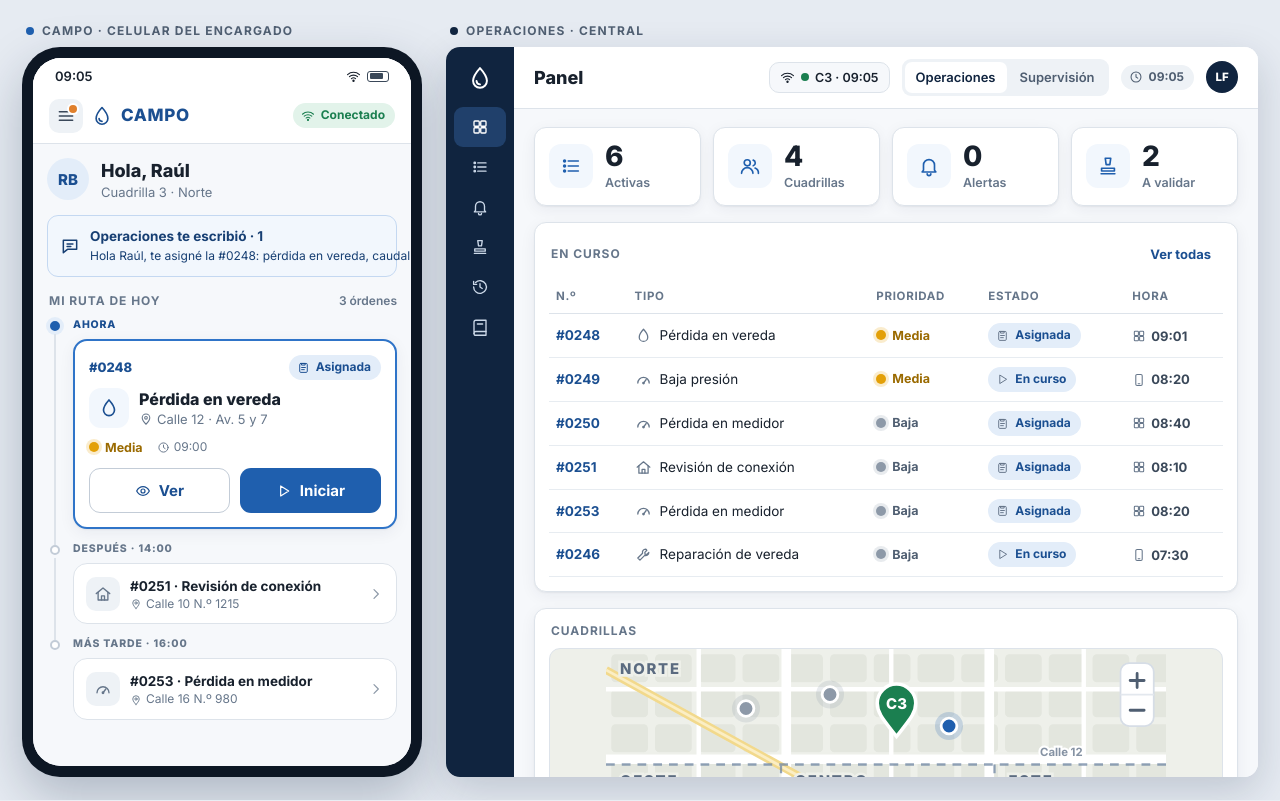
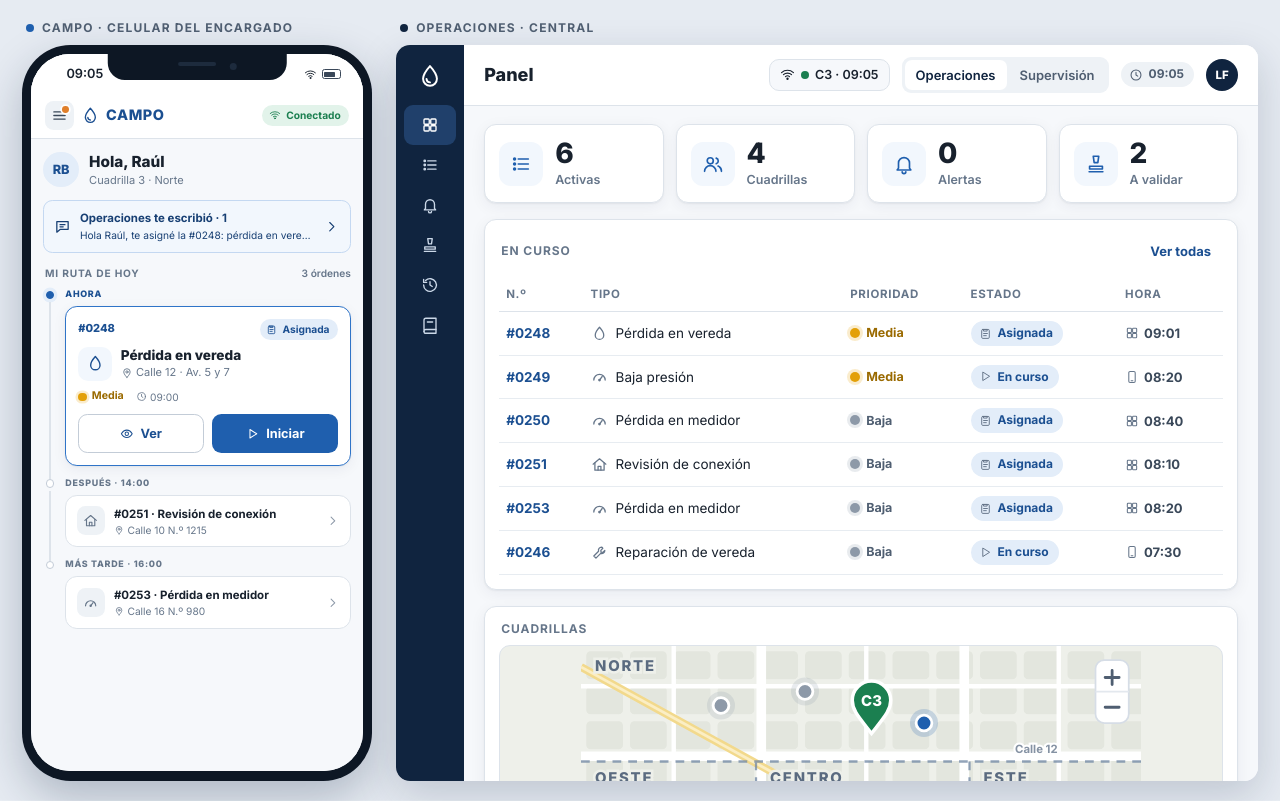
Before and after one commit to youthy-digital/CAMPO, a plain HTML site: page index.html in a window 1280 px wide. Drawn offline with Linux system fonts and the light colour scheme.

Commit message:
Celular a medida de iPhone 12 Pro y aviso de mensaje sin desbordes
- La pantalla del celular mide 390 × 844 (iPhone 12 Pro), con notch;
  en pantallas bajas se achica entero para que entre sin scroll.
- El aviso «Operaciones te escribió» corta el texto dentro de la caja.

Co-Authored-By: Claude Opus 5.5 <noreply@anthropic.com>
Claude-Session: https://claude.ai/code/session_01MMhjpf9eEwkn4hdTRgJQmQ

```diff
--- a/index.html
+++ b/index.html
@@ -782,6 +782,32 @@ body.pres .stage.split .col-d{max-width:1280px}
 .dotlg.red{background:#d93025;box-shadow:0 0 0 3px rgba(217,48,37,.2)}
 .dotlg.gray{background:#8d99a8;box-shadow:0 0 0 3px rgba(141,153,168,.2)}
 .cmap svg{max-width:560px;margin:0 auto}
+/* aviso de mensaje nuevo: el texto se corta con puntos suspensivos dentro de la caja */
+.notice.tap{overflow:hidden}
+.notice.tap>div{flex:1;min-width:0}
+.notice.tap>div b{white-space:nowrap;overflow:hidden;text-overflow:ellipsis}
+.notice.tap .ellipsis{display:block;max-width:100%;overflow:hidden;white-space:nowrap;text-overflow:ellipsis}
+.notice.tap>.ic:last-child{flex:none}
+/* ===== Celular a medida de iPhone 12 Pro: pantalla de 390 × 844 ===== */
+.col-m{width:auto;flex:none}
+.phone,body.pres .phone{width:412px;height:866px;min-height:0;padding:11px;border-radius:57px}
+.phone .screen{border-radius:46px}
+.statusbar{position:relative;height:47px;padding:0 26px 0 36px;font-size:15px;font-weight:600;align-items:center}
+.statusbar .clk{width:54px;text-align:center}
+.notch{position:absolute;left:50%;top:0;transform:translateX(-50%);width:210px;height:30px;background:#0d1724;border-radius:0 0 20px 20px}
+.notch::after{content:"";position:absolute;right:58px;top:10px;width:9px;height:9px;border-radius:50%;background:#1d2b3d}
+.notch::before{content:"";position:absolute;left:50%;top:9px;transform:translateX(-50%);width:44px;height:5px;border-radius:3px;background:#1d2b3d}
+body.embed .notch{display:none}
+body.embed .statusbar{height:auto;padding:9px 22px 5px;font-size:13px}
+body.embed .statusbar .clk{width:auto}
+@media (max-width:760px){
+  .notch{display:none}
+  .statusbar{height:auto;padding:9px 22px 5px;font-size:13px}
+  .phone,body.pres .phone{width:100%;height:calc(100vh - 96px);border-radius:0;padding:0}
+  body.pres .phone{height:calc(100vh - 40px)}
+  .phone .screen{border-radius:0}
+  .col-m{width:100%}
+}
 
 </style>
 </head>
@@ -1552,6 +1578,15 @@ function crewMapSVG(o) {
   }
   function scrollEnd(side) { var el = document.querySelector('[data-pane="' + side + '"] [data-sk]'); if (el) el.scrollTop = el.scrollHeight; }
   var lastRoutes = {}, lastThread = {};
+  var PHONE_H = 866; // 844 de pantalla (iPhone 12 Pro: 390 × 844) + marco de 11 px
+  function fitPhone() {
+    var ph = document.querySelector('.phone'), df = document.querySelector('.deskframe');
+    if (!ph) { if (df) df.style.height = ''; return; }
+    if (embedSide || window.innerWidth < 760) { ph.style.zoom = ''; if (df) df.style.height = ''; return; }
+    var z = Math.max(0.6, Math.min(1, (window.innerHeight - (PRES ? 64 : 104)) / PHONE_H));
+    ph.style.zoom = z;
+    if (df) df.style.height = Math.round(PHONE_H * z) + 'px';
+  }
   function render() {
     var app = document.getElementById('app');
     var scrolls = {};
@@ -1576,6 +1611,7 @@ function crewMapSVG(o) {
       if (lastThread[sd] !== key) { var sc = sd === 'm' ? th.closest('[data-sk]') : th; if (sc) sc.scrollTop = sc.scrollHeight; lastThread[sd] = key; }
     });
     renderModal();
+    fitPhone();
     document.body.classList.toggle('no-anim', videoMode);
   }
 
@@ -1608,7 +1644,7 @@ function crewMapSVG(o) {
     var top = ['inicio', 'incidencia', 'asistente', 'historial', 'criterios'].indexOf(r) >= 0; // el chat lleva flecha para volver a Inicio
     var titles = { inicio: '', incidencia: 'Orden #0248', chat: 'Chat · Operaciones', asistente: 'Asistente', historial: 'Historial', criterios: 'Criterios', caso: 'Caso #' + (S.m.id || ''), resultado: 'Resultado', cierre: 'Cierre #0248', cambio: 'Registrar cambio', orden2: 'Orden #' + (S.m.id || '') };
     var h = '<div class="mapp">';
-    h += '<div class="statusbar"><span>' + now() + '</span><span class="r"><button class="sigbtn" data-a="toggleNet" title="' + (S.online ? 'Cortar la señal' : 'Recuperar la señal') + '" aria-label="' + (S.online ? 'Cortar la señal' : 'Recuperar la señal') + '">' + (S.online ? icon('wifi', 15) : icon('wifiOff', 15)) + '</button><span class="batt"></span></span></div>';
+    h += '<div class="statusbar"><span class="clk">' + now() + '</span><span class="notch" aria-hidden="true"></span><span class="r"><button class="sigbtn" data-a="toggleNet" title="' + (S.online ? 'Cortar la señal' : 'Recuperar la señal') + '" aria-label="' + (S.online ? 'Cortar la señal' : 'Recuperar la señal') + '">' + (S.online ? icon('wifi', 15) : icon('wifiOff', 15)) + '</button><span class="batt"></span></span></div>';
     h += '<div class="mhead"><div class="row">';
     h += top ? '<button class="back burger" data-a="menu" aria-label="Abrir menú">' + icon('menu', 20) + ((unread || pend) && !S.menu ? '<span class="bdot"></span>' : '') + '</button>' : '<button class="back" data-a="mback" aria-label="Volver">' + icon('arrowLeft', 18) + '</button>';
     h += r === 'inicio' ? '<div class="t">' + icon('logo', 22) + 'CAMPO</div>' : '<span class="ttl">' + esc(titles[r] || '') + '</span>';
@@ -2250,6 +2286,7 @@ function crewMapSVG(o) {
     document.addEventListener('change', onChange);
     document.addEventListener('keydown', onKey);
     window.addEventListener('hashchange', applyHash);
+    window.addEventListener('resize', fitPhone);
     applyHash();
     render();
   }
--- a/source/styles.css
+++ b/source/styles.css
@@ -771,3 +771,29 @@ body.pres .stage.split .col-d{max-width:1280px}
 .dotlg.red{background:#d93025;box-shadow:0 0 0 3px rgba(217,48,37,.2)}
 .dotlg.gray{background:#8d99a8;box-shadow:0 0 0 3px rgba(141,153,168,.2)}
 .cmap svg{max-width:560px;margin:0 auto}
+/* aviso de mensaje nuevo: el texto se corta con puntos suspensivos dentro de la caja */
+.notice.tap{overflow:hidden}
+.notice.tap>div{flex:1;min-width:0}
+.notice.tap>div b{white-space:nowrap;overflow:hidden;text-overflow:ellipsis}
+.notice.tap .ellipsis{display:block;max-width:100%;overflow:hidden;white-space:nowrap;text-overflow:ellipsis}
+.notice.tap>.ic:last-child{flex:none}
+/* ===== Celular a medida de iPhone 12 Pro: pantalla de 390 × 844 ===== */
+.col-m{width:auto;flex:none}
+.phone,body.pres .phone{width:412px;height:866px;min-height:0;padding:11px;border-radius:57px}
+.phone .screen{border-radius:46px}
+.statusbar{position:relative;height:47px;padding:0 26px 0 36px;font-size:15px;font-weight:600;align-items:center}
+.statusbar .clk{width:54px;text-align:center}
+.notch{position:absolute;left:50%;top:0;transform:translateX(-50%);width:210px;height:30px;background:#0d1724;border-radius:0 0 20px 20px}
+.notch::after{content:"";position:absolute;right:58px;top:10px;width:9px;height:9px;border-radius:50%;background:#1d2b3d}
+.notch::before{content:"";position:absolute;left:50%;top:9px;transform:translateX(-50%);width:44px;height:5px;border-radius:3px;background:#1d2b3d}
+body.embed .notch{display:none}
+body.embed .statusbar{height:auto;padding:9px 22px 5px;font-size:13px}
+body.embed .statusbar .clk{width:auto}
+@media (max-width:760px){
+  .notch{display:none}
+  .statusbar{height:auto;padding:9px 22px 5px;font-size:13px}
+  .phone,body.pres .phone{width:100%;height:calc(100vh - 96px);border-radius:0;padding:0}
+  body.pres .phone{height:calc(100vh - 40px)}
+  .phone .screen{border-radius:0}
+  .col-m{width:100%}
+}
```
Also changed, not shown: source/app.js (+12 -1 lines).
